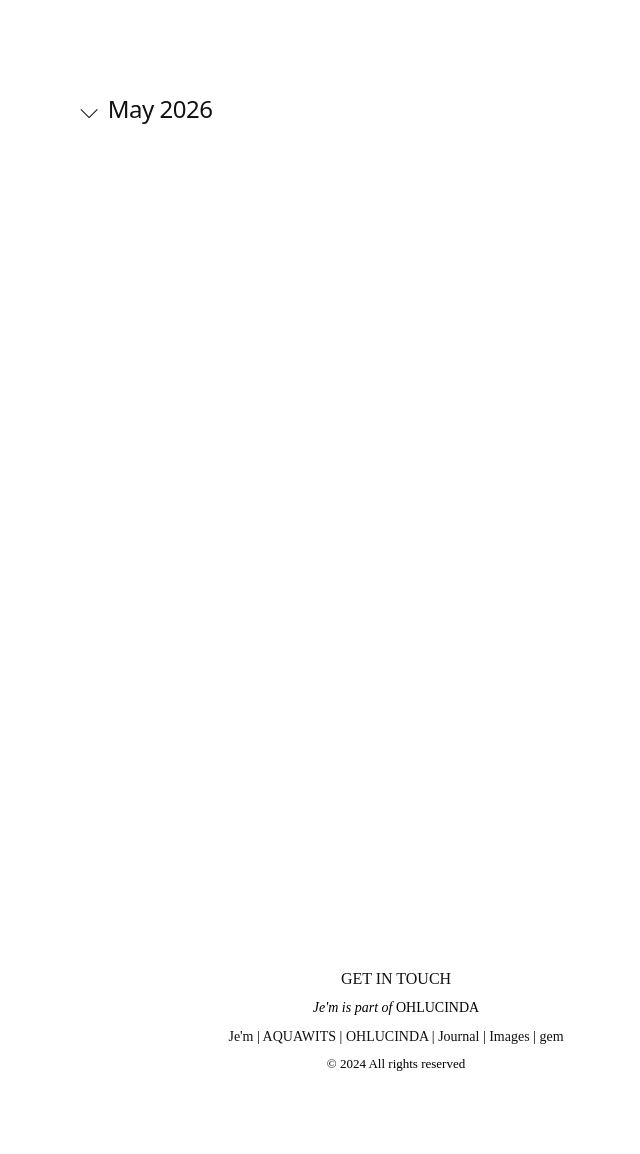
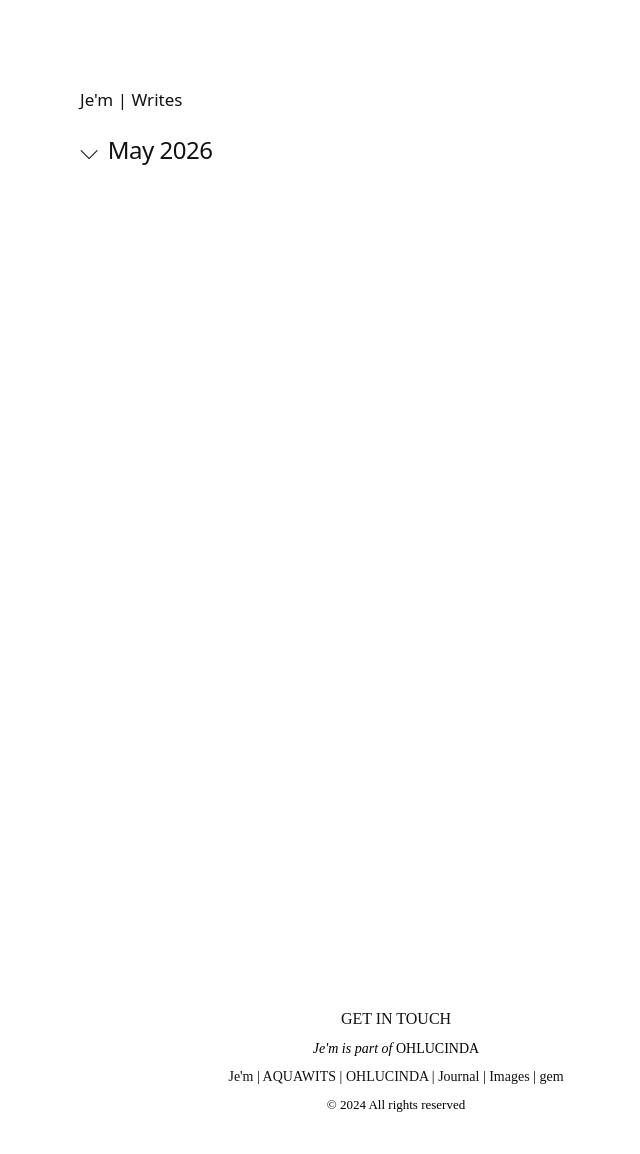
Before and after one commit to ohlucinda/ohlucinda-mobile, a Jekyll site: the page built from index.html, in a window 1280 px wide. Shown: the whole page, without its empty margins (244-884 px from the left). Built offline with Jekyll 4.4.1, drawn with Linux system fonts in a browser that asks for light colours; before the commit the page ends 1113 px from its top, so only the background shows below that.

Commit message:
Update index.html

```diff
--- a/index.html
+++ b/index.html
@@ -2,8 +2,11 @@
 layout: default
 ---
 
+<header class="site-header">
+  Je'm | Writes
+</header>
+
 {% assign posts_by_month = site.posts | group_by_exp: "post", "post.date | date: '%B %Y'" %}
-
 <div class="writes-index">
 
 {% for month in posts_by_month %}
```
